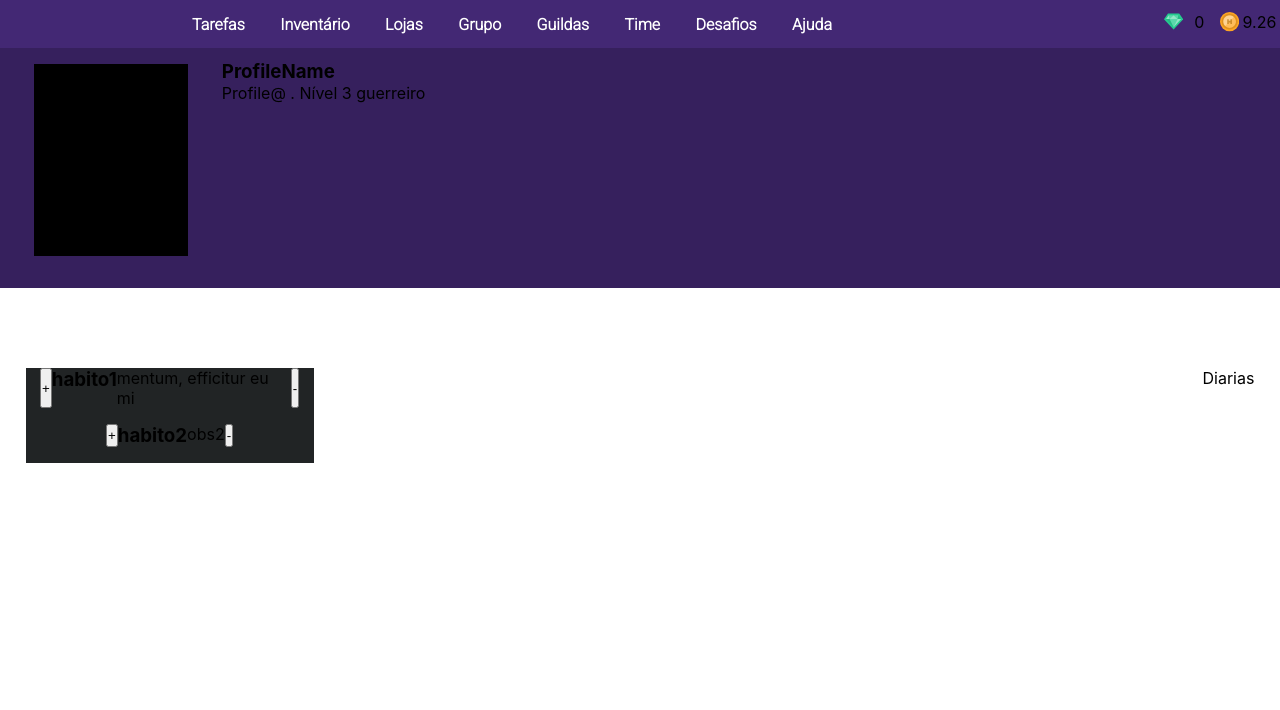
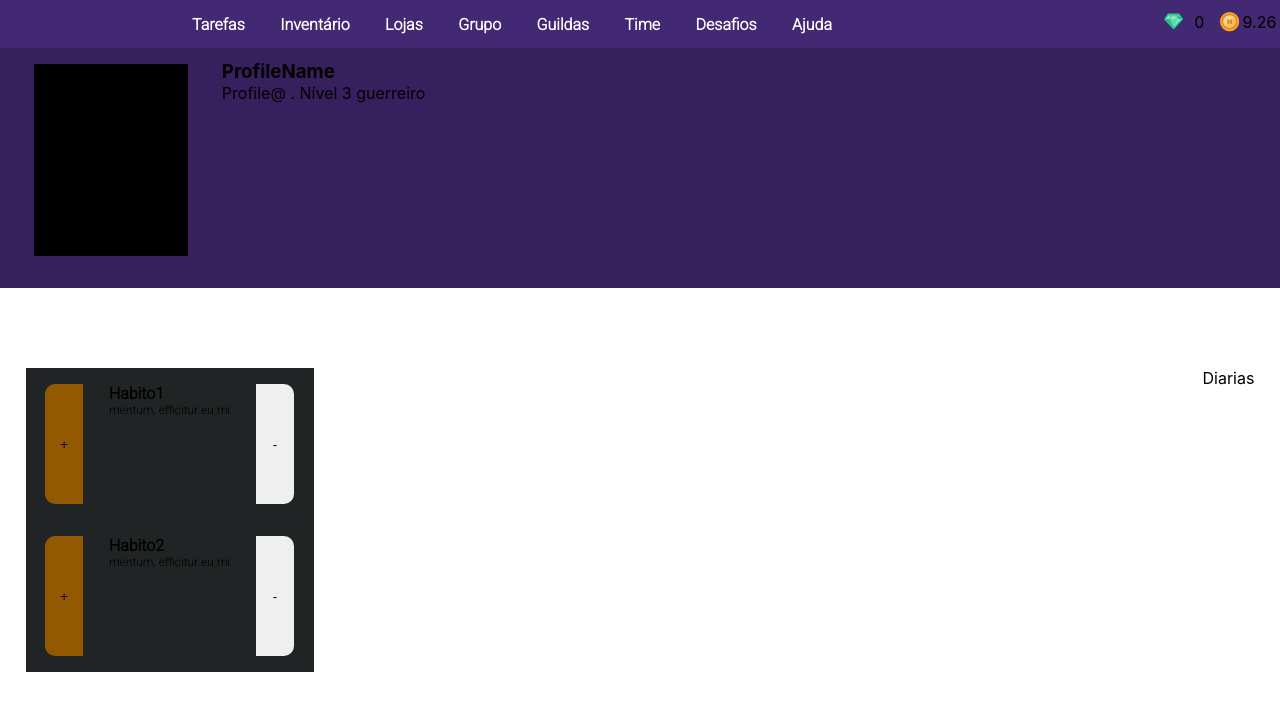
Before and after one commit to luiScolari/HabiticaClone, a React (Create React App) app: page / in a window 1280 px wide. Shown: the top 710 px of the page. Built offline with nearby package versions, Linux system fonts and the light colour scheme.

Commit message:
working on habitos container

```diff
--- a/src/App.jsx
+++ b/src/App.jsx
@@ -6,12 +6,12 @@ import Tarefas from './components/Tarefas/Tarefas';
 
 function App() {
   const [habitos, setHabitos] = useState([{
-    titulo: 'habito1',
+    titulo: 'Habito1',
     obs: 'mentum, efficitur eu mi'
   },
   {
-    titulo: 'habito2',
-    obs: 'obs2'
+    titulo: 'Habito2',
+    obs: 'mentum, efficitur eu mi'
   }])
 
   return (
--- a/src/components/Habito/Habito.css
+++ b/src/components/Habito/Habito.css
@@ -3,5 +3,37 @@
     flex-direction: row;
     justify-content: center;
     width: 90%;
-    margin-bottom: 2vh;
+    margin: 2vh 0;
+    height: 15vh;
 }
+
+.tituloEdescricao-habito {
+    display: flex;
+    margin: 0 2vw;
+
+    flex-direction: column;
+    justify-content: flex-start;
+}
+
+.botoesMaisEmenos-habito {
+    width: 3vw;
+    border: none;
+}
+
+.botaoMais-habito {
+    background-color: #935900;
+    border-radius: 10px 0px 0px 10px;
+}
+
+.botaoMenos-habito {
+    border-radius: 0px 10px 10px 0px;
+}
+#tituloHabito {
+    font-size: 16px;
+    font-family: 'Roboto', sans-serif;
+}
+
+#descricaoHabito {
+    font-size: 12px;
+    font-family: 'Roboto', sans-serif;
+}
--- a/src/components/Habito/Habito.jsx
+++ b/src/components/Habito/Habito.jsx
@@ -4,10 +4,12 @@ import './Habito.css'
 const Habito = ({ habito }) => {
     return (
         <div className='Habito'>
-            <button>+</button>
-            <h3>{habito.titulo}</h3>
-            <span>{habito.obs}</span>
-            <button>-</button>
+            <button className='botoesMaisEmenos-habito botaoMais-habito'>+</button>
+            <div className='tituloEdescricao-habito'>
+                <h3 id='tituloHabito'>{habito.titulo}</h3>
+                <div id='descricaoHabito'>{habito.obs}</div>
+            </div>
+            <button className='botoesMaisEmenos-habito botaoMenos-habito'>-</button>
         </div>
     );
 }
--- a/src/components/Habitos/Habitos.jsx
+++ b/src/components/Habitos/Habitos.jsx
@@ -5,11 +5,13 @@ import './Habitos.css'
 
 const Habitos = ({ habitos }) => {
     return (
-        <div className='Habitos'>
+        <div className='habitosContainer'>
+            <div className='Habitos'>
             {habitos.map((habito) => (
                 <Habito habito={habito} />
             ))
             }
+            </div>
         </div>
     );
 }
```
